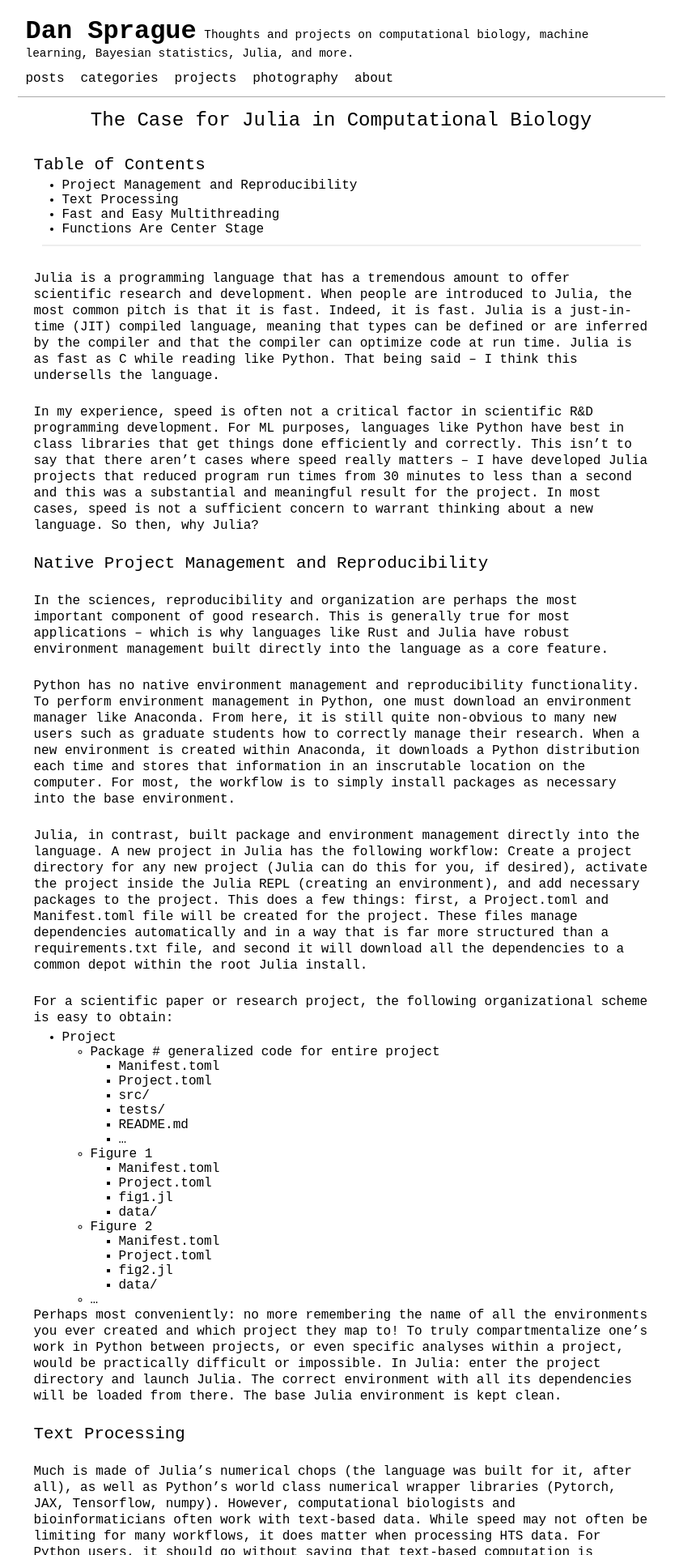
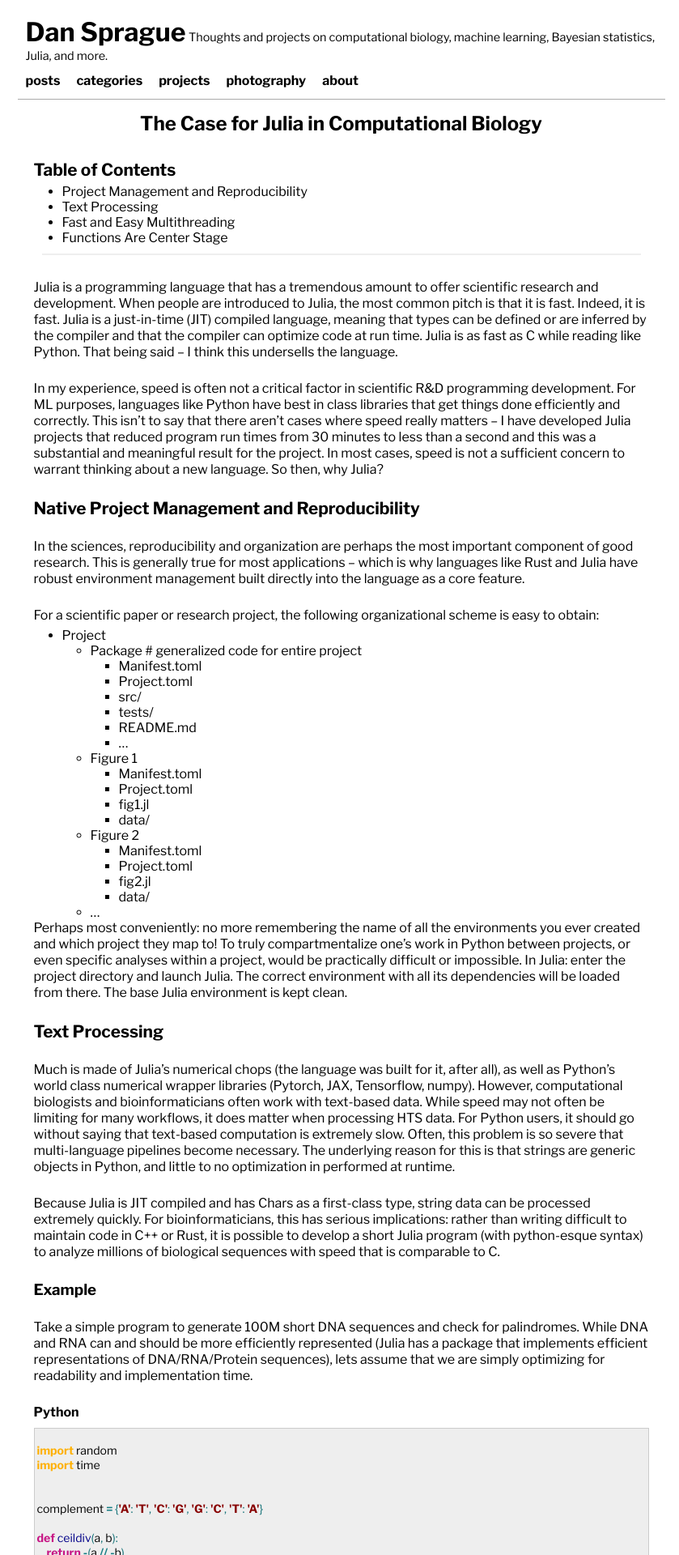
Before and after one commit to dan-sprague/dan-sprague.github.io, a Jekyll site: the page built from _posts/2024-12-4-juliacase.markdown, in a window 1280 px wide. Shown: the top 1920 px of the page at 81% size, without its empty margins (211-1050 px from the left). Built offline with Jekyll 4.4.1, drawn with Linux system fonts in a browser that asks for light colours; some of the changed text lies outside the part shown.

Commit message:
fixed bug

````diff
--- a/_posts/2024-12-4-juliacase.markdown
+++ b/_posts/2024-12-4-juliacase.markdown
@@ -23,10 +23,6 @@
 ## Native Project Management and Reproducibility
 <br>
 In the sciences, reproducibility and organization are perhaps the most important component of good research. This is generally true for most applications – which is why languages like Rust and Julia have robust environment management built directly into the language as a core feature.<br><br>
-
-Python has no native environment management and reproducibility functionality. To perform environment management in Python, one must download an environment manager like Anaconda. From here, it is still quite non-obvious to many new users such as graduate students how to correctly manage their research. When a new environment is created within Anaconda, it downloads a Python distribution each time and stores that information in an inscrutable location on the computer. For most, the workflow is to simply install packages as necessary into the base environment.<br><br>
-
-Julia, in contrast, built package and environment management directly into the language. A new project in Julia has the following workflow: Create a project directory for any new project (Julia can do this for you, if desired), activate the project inside the Julia REPL (creating an environment), and add necessary packages to the project. This does a few things: first, a Project.toml and Manifest.toml file will be created for the project. These files manage dependencies automatically and in a way that is far more structured than a requirements.txt file, and second it will download all the dependencies to a common depot within the root Julia install.<br><br>
 
 For a scientific paper or research project, the following organizational scheme is easy to obtain:<br>
 
@@ -156,29 +152,6 @@
 ```
 <br><br>
 
-## Built for Science
-<br>
-Writing mathematical and machine learning models is simple and intuitive in Julia. Broadcasting is built into the language and almost any expression on an iterable can be vectorized. Practically, this means that a tremendous amount of time is saved from having to incessantly call numpy/pytorch/jax functions on every single numerical operation that one wishes to perform.<br><br>
-
-A more important point to note here is that in Python operations are limited to whatever numpy supports. Since Julia code is “Julia all the way down”, it is trivial to write new operations that will be performative.<br><br>
-
-
-
-```julia
-julia> x,y = [1,2,3],[4,5,6]
-([1, 2, 3], [4, 5, 6])
-
-julia> x .* y
-3-element Vector{Int64}:
-  4
- 10
- 18
-
-julia> x' * y # apostrophe represents the transpose operation, making this an inner product calculation
-32
-```
-<br><br>
-
 ## Elegant Machine Learning
 <br>
 Julia’s syntax, large scientific and numerical ecosystem, and native support results in elegant code for statistical modeling and machine learning that does not depend on DSLs. Below is a simple program that uses two of Julia’s most powerful packages to yield a MLE for a Gamma distributed sample in only a few lines of code. <br><br>
--- a/_sass/reset.scss
+++ b/_sass/reset.scss
@@ -1,10 +1,17 @@
 @charset "utf-8";
+
+$web-font-path: "https://fonts.googleapis.com/css2?family=Jost:ital,wght@0,100..900;1,100..900&family=Libre+Franklin:ital,wght@0,100..900;1,100..900&display=swap" !default;
+
+@if $web-font-path {
+    @import url($web-font-path);
+}
+
+
 
 * {
   margin: 0;
   padding: 0;
   font-family: Libre Franklin New, Libre Franklin, monospace;
-  font-weight: 200;
 }
 
 html,
````
